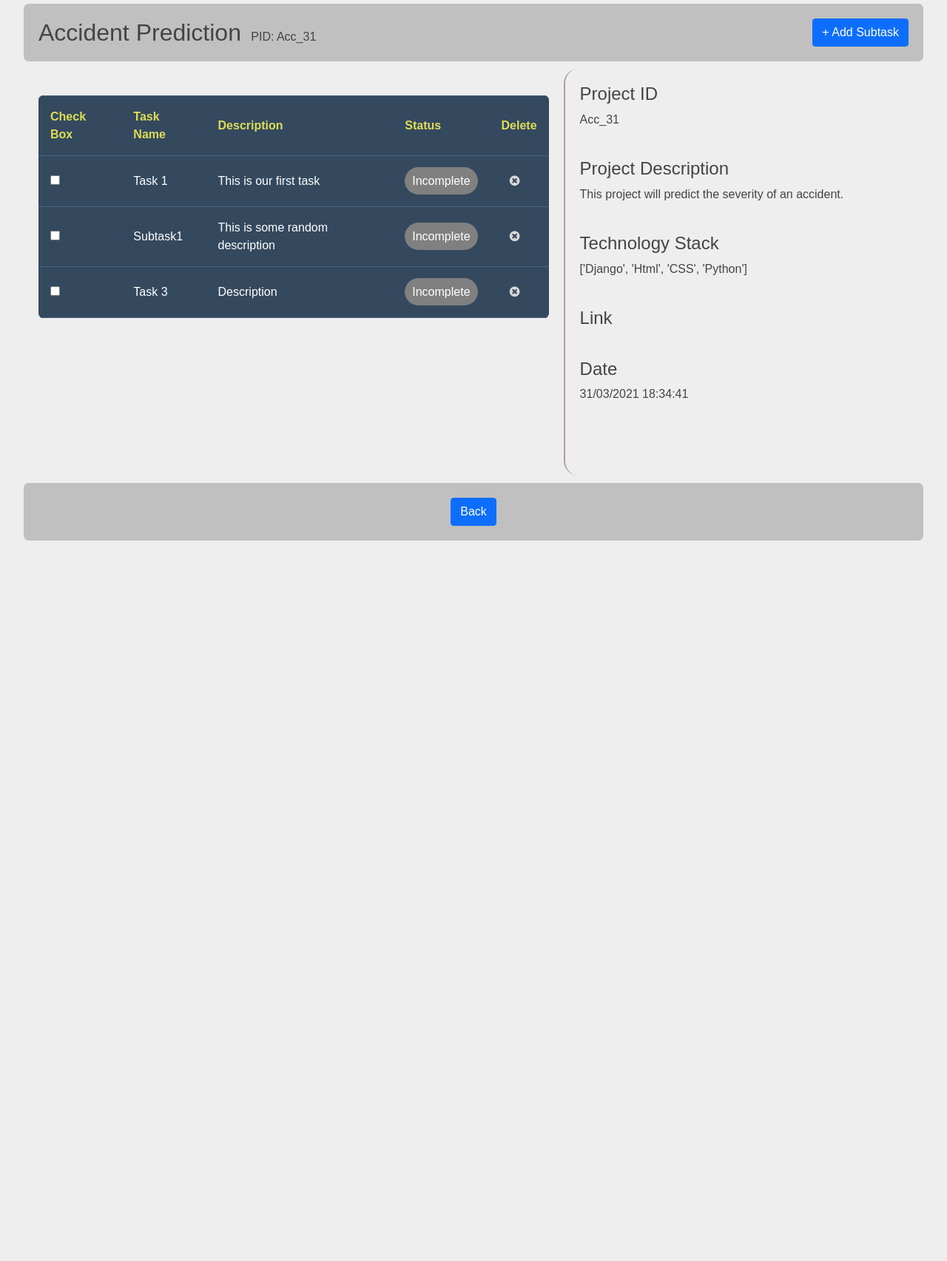
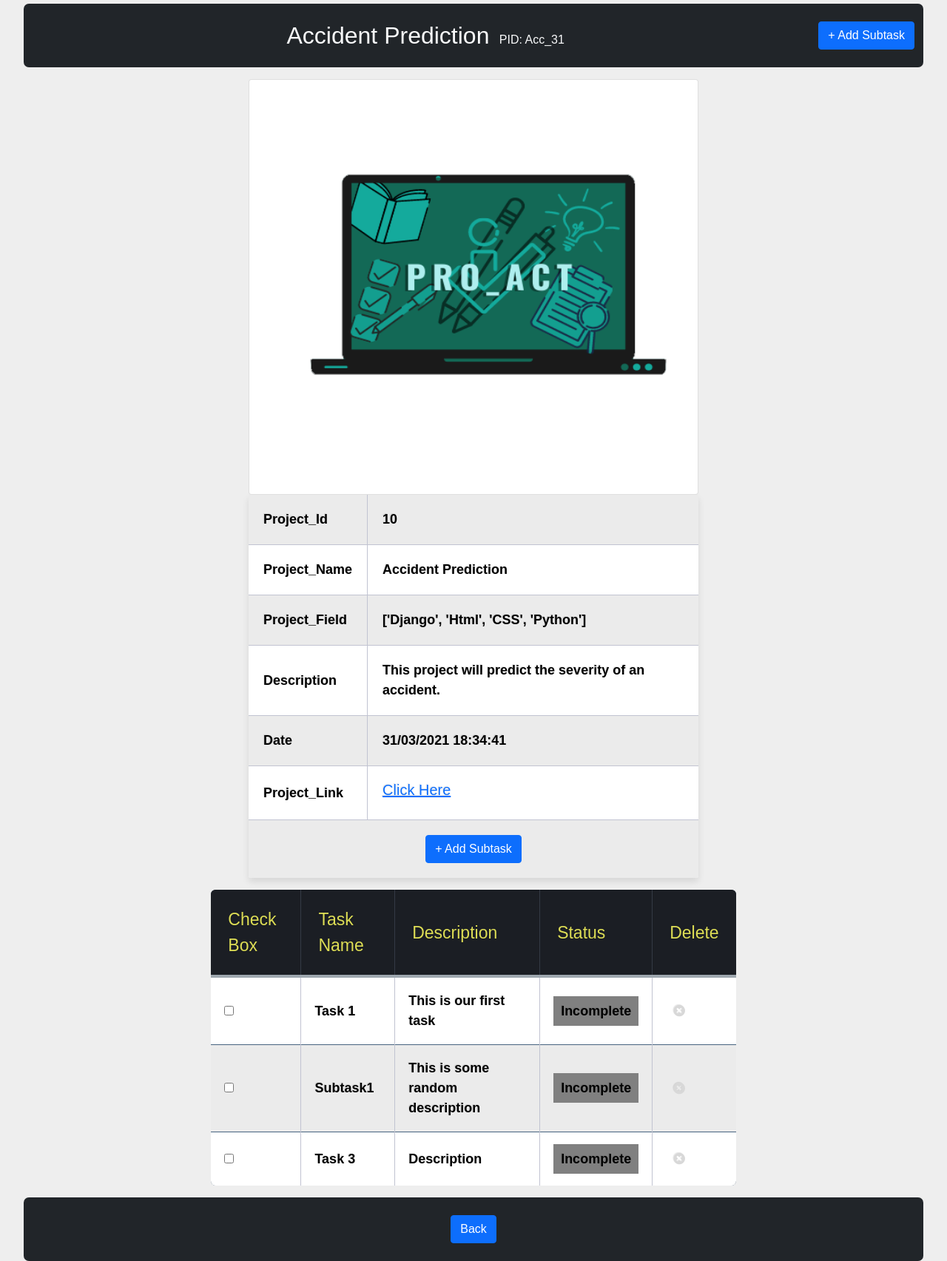
Before and after one commit to sruti2024/PRO_Act, a Django app: template templates/modules.html in a window 1280 px wide. Shown: the whole page at 74% size. Before the commit the page ends 731 px from the top, so only its background shows below. Run offline with Django 3.2, Linux system fonts and the light colour scheme; the template is opened without the code that fills it: values that come from a table or form of the project are taken from there, others are empty; data comes from the database, SQL or seed files in the repository; some libraries are stand-ins or nearby versions.

Commit message:
done changes agaon in module.html

```diff
--- a/templates/modules.html
+++ b/templates/modules.html
@@ -14,15 +14,190 @@
   <link rel="stylesheet" href="{% static 'css/moduleStyle.css' %}" type="text/css">
   <title>PRO_Act || Modules</title>
   <script src="https://cdnjs.cloudflare.com/ajax/libs/modernizr/2.8.3/modernizr.min.js" type="text/javascript"></script>
+  <style>
+     .table-fill {
+      background: white;
+      border-radius: 3px;
+      border-collapse: collapse;
+      height: 320px;
+      margin: auto;
+      width: 100%;
+      padding: 5px;
+      width: 100%;
+      box-shadow: 0 5px 10px rgba(0, 0, 0, 0.1);
+      animation: float 5s infinite;
+    }
+
+    th {
+      color: #D5DDE5;
+      ;
+      background: #1b1e24;
+      border-bottom: 4px solid #9ea7af;
+      border-right: 1px solid #343a45;
+      font-size: 23px;
+      font-weight: 100;
+      padding: 24px;
+      text-align: left;
+      text-shadow: 0 1px 1px rgba(0, 0, 0, 0.1);
+      vertical-align: middle;
+    }
+
+    th:first-child {
+      border-top-left-radius: 3px;
+    }
+
+    th:last-child {
+      border-top-right-radius: 3px;
+      border-right: none;
+    }
+
+    tr {
+      border-top: 1px solid #C1C3D1;
+      border-bottom: 1px solid #C1C3D1;
+      color: #666B85;
+      font-size: 16px;
+      font-weight: normal;
+      text-shadow: 0 1px 1px rgba(256, 256, 256, 0.1);
+    }
+
+    tr:hover td {
+      background: #06678e;
+      color: #FFFFFF;
+      border-top: 1px solid #22262e;
+    }
+
+    tr:first-child {
+      border-top: none;
+    }
+
+    tr:last-child {
+      border-bottom: none;
+    }
+
+    tr:nth-child(odd) td {
+      background: #EBEBEB;
+    }
+
+    tr:nth-child(odd):hover td {
+      background: #06678e;
+    }
+
+    tr:last-child td:first-child {
+      border-bottom-left-radius: 3px;
+    }
+
+    tr:last-child td:last-child {
+      border-bottom-right-radius: 3px;
+    }
+
+    td {
+      background: #FFFFFF;
+      padding: 20px;
+      text-align: left;
+      vertical-align: middle;
+      font-weight: 600;
+      color:black;
+      font-size: 18px;
+      text-shadow: -1px -1px 1px rgba(0, 0, 0, 0.1);
+      border-right: 1px solid #C1C3D1;
+    }
+
+    td:last-child {
+      border-right: 0px;
+    }
+
+    th.text-left {
+      text-align: left;
+    }
+
+    th.text-center {
+      text-align: center;
+    }
+
+    th.text-right {
+      text-align: right;
+    }
+
+    td.text-left {
+      text-align: left;
+    }
+
+    td.text-center {
+      text-align: center;
+    }
+
+    td.text-right {
+      text-align: right;
+    }
+    .card img {
+      width:auto;
+      height:70vh;
+    }
+  </style>
 </head>
 <body>
-  <header>
+  <header class="container-fluid py-4 text-center bg-dark text-light mb-3">
     <h2 style="display: inline;">{{obj.name}}</h2>
     <p style="display: inline;"> &nbsp PID: {{obj.pid}}</p>
-    <button style="display: inline;" class="btn btn-primary float-end" id="myBtn">+ Add Subtask </button>
+     <td class="text-center" colspan="2">  <button  class="btn btn-primary float-end" id="myBtn">+ Add Subtask </button>
    </header>
-  <div class= "main">
-    <section>
+
+   <div class="container col-lg-6 px-0">
+    <div class="card ">
+      <img src="{% static 'images/logo/PRO_ACT_Bck.png' %}" class="card-img-top" alt="...">
+    </div>
+    <div>
+      <table class="table-fill">
+
+        <tbody class="table-hover">
+          <tr>
+            <td class="text-left">Project_Id</td>
+            <td class="text-left">
+              {{obj.id}}
+            </td>
+          </tr>
+          <tr>
+            <td class="text-left">Project_Name</td>
+            <td class="text-left">
+              {{obj.name}}
+            </td>
+          </tr>
+          <tr>
+            <td class="text-left">Project_Field</td>
+            <td class="text-left">
+              {{obj.stack}}
+            </td>
+          </tr>
+          <tr>
+            <td class="text-left">Description</td>
+            <td class="text-left">
+              {{obj.desc}}
+            </td>
+          </tr>
+          <tr>
+            <td class="text-left">Date</td>
+            <td class="text-left">
+              {{obj.date | format_datetime}}
+            </td>
+          </tr>
+          <tr>
+            <td class="text-left">Project_Link</td>
+            <td class="text-left"><a href="#" class="mb-2 pb-2">
+                <h5 class="card-text mb-2">Click Here </h5>
+              </a></td>
+          </tr>
+          <tr>
+            <td class="text-center" colspan="2">  <button  class="btn btn-primary" id="myBtn">+ Add Subtask </button>
+            </td>
+          </tr>
+        </tbody>
+      </table>
+    </div>
+  </div>
+
+
+  <div class= "container col-lg-7 px-0">
+
       <table class="rwd-table">
         <tr>
           <th>Check Box</th>
@@ -74,21 +249,9 @@
         {% endfor %}
       </table>
 
-    </section>
-    <aside class="right">
-      <h4>Project ID</h4>
-      <p>{{obj.pid}}</p><br>
-      <h4>Project Description</h4>
-      <p>{{obj.desc}}</p><br>
-      <h4>Technology Stack</h4>
-      <p>{{obj.stack}}</p><br>
-      <h4>Link</h4>
-      <p>{{obj.link}}</p><br>
-      <h4>Date</h4>
-      <p>{{obj.date | format_datetime}}</p>
-    </aside>
   </div>
-  <footer>
+
+  <footer class="container-fluid py-4 text-center bg-dark text-light mt-3">
     <a href="{% url 'project_view'%}" class="btn btn-primary ">Back</a>
    </footer>
 
```
